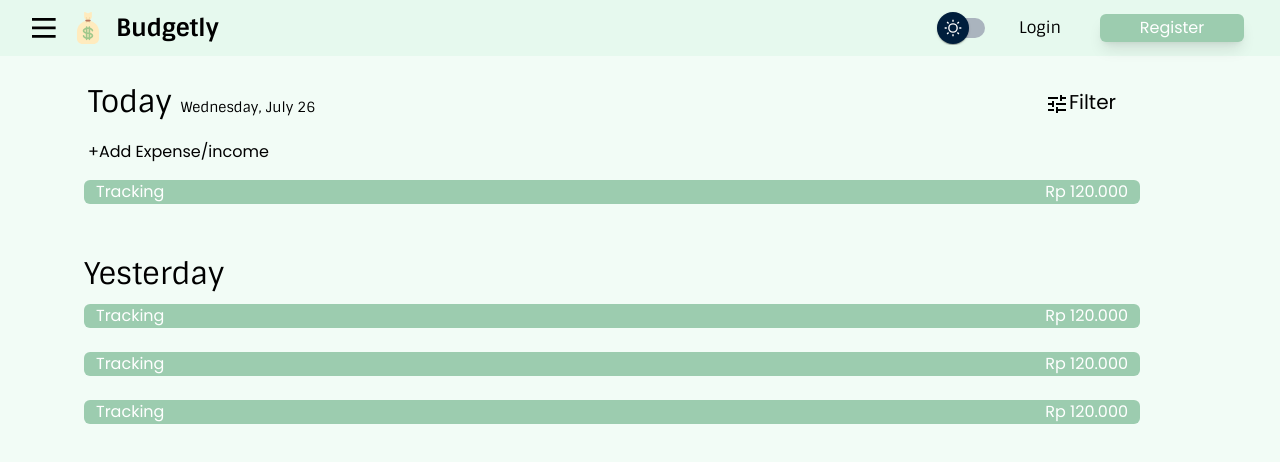
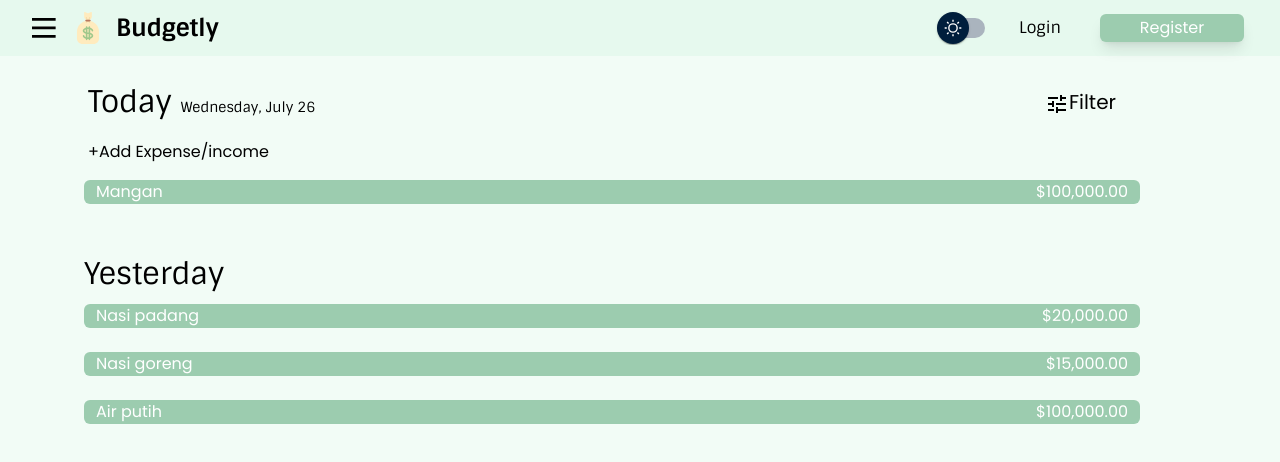
Before and after one commit to AndiRaihan/budgetly-frontend, a React (Vite) app: page / in a window 1280 px wide. Shown: the top 462 px of the page. Built offline with nearby package versions, Linux system fonts and the light colour scheme.

Commit message:
Refactored tracking bar

```diff
--- a/src/components/TrackingBar.tsx
+++ b/src/components/TrackingBar.tsx
@@ -1,12 +1,22 @@
-export default function TrackingBar() {
+type TrackingBarProps = {
+  title: string,
+  amount: number
+}
+
+export default function TrackingBar({title, amount} : TrackingBarProps) {
   // TODO: Tambahin props untuk judul dan jumlah
+  const locale = window.navigator.language;
+  const formatter = new Intl.NumberFormat(locale, {
+    style: "currency",
+    currency: "USD",
+  });
   return (
     <div className='w-11/12 flex items-center justify-between rounded-md bg-primary-200 px-3 ml-5 my-3'>
         <div className='text-white'>
-            Tracking
+            {title}
         </div>
         <div className='text-white'>
-            Rp 120.000
+            {formatter.format(amount)}
         </div>
     </div>
   )
--- a/src/pages/Home.tsx
+++ b/src/pages/Home.tsx
@@ -81,11 +81,11 @@ export default function Home({ translate, changeCurrentPage }: PageProps) {
         <hr className="border rounded-md w-11/12 ml-5 border-black" />
       )}
       {/* TODO: Kalo bisa refactor aja sih ini section headernya biar jadi component sama tracking bar-nya */}
-      <TrackingBar />
+      <TrackingBar title={"Mangan"} amount={100000} />
       <h1 className="text-3xl ml-5 mt-10">Yesterday</h1>
-      <TrackingBar />
-      <TrackingBar />
-      <TrackingBar />
+      <TrackingBar title={"Nasi padang"} amount={20000} />
+      <TrackingBar title={"Nasi goreng"} amount={15000} />
+      <TrackingBar title={"Air putih"} amount={100000} />
     </div>
   );
 }
```
